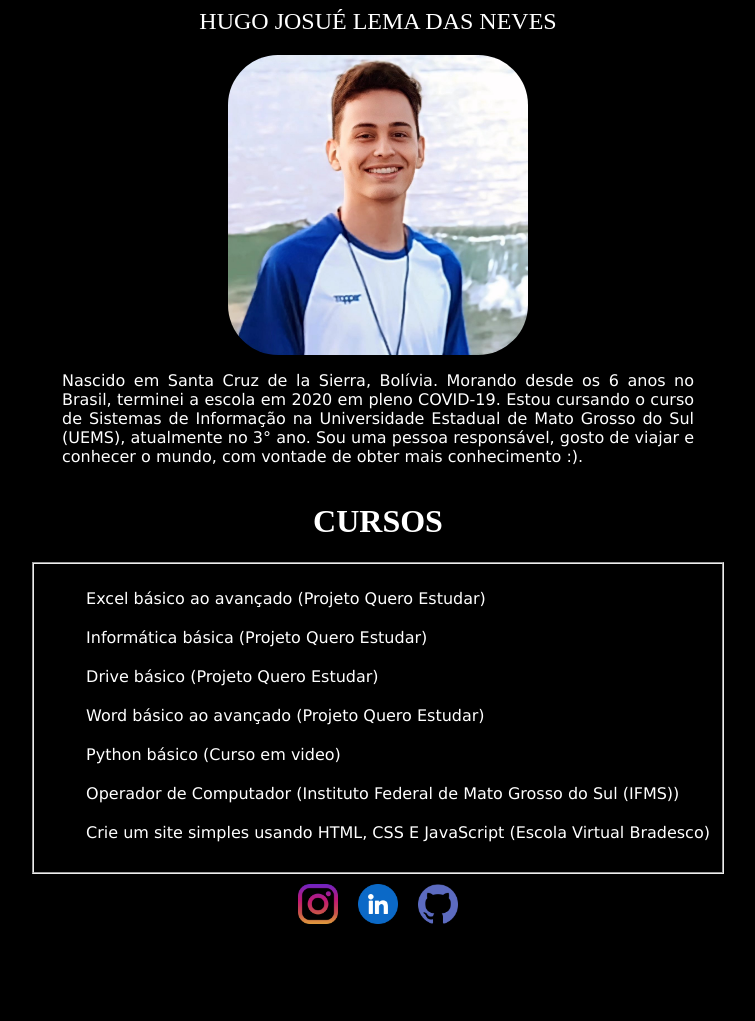
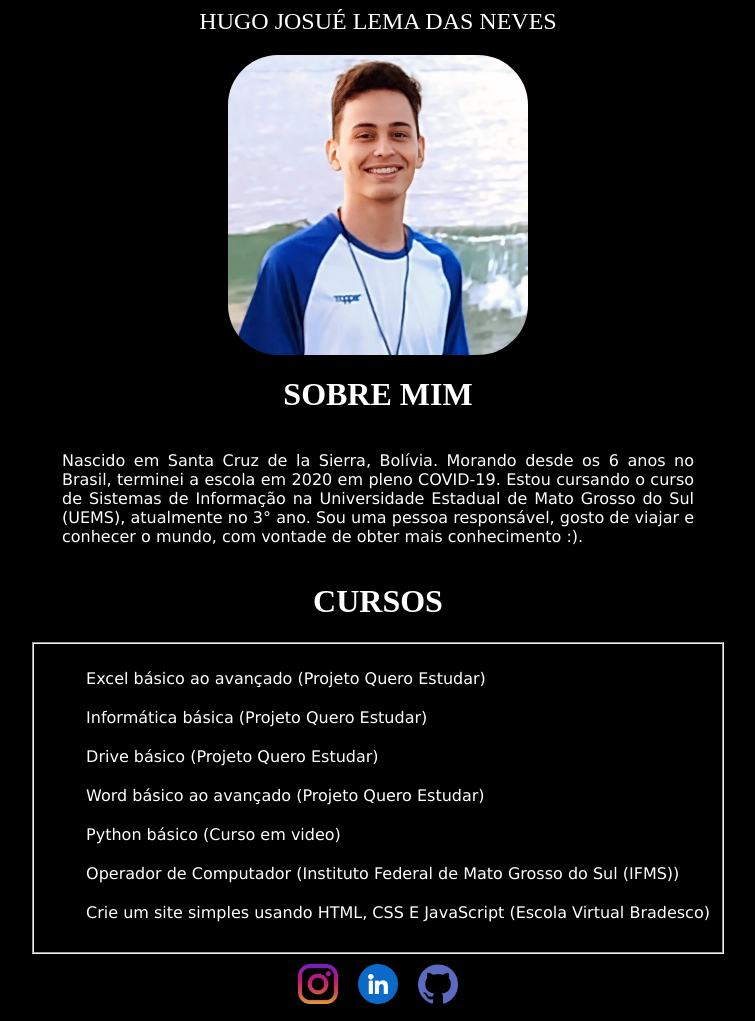
Before and after one commit to MusgoNato/MEU-SITE, a plain HTML site: page index.html in a window 1280 px wide. Shown: the whole page, without its empty margins (262-1017 px from the left). Before the commit the page ends 946 px from the top, so only its background shows below. Drawn offline with Linux system fonts and the light colour scheme.

Commit message:
Adição h1 Sobre mim

```diff
--- a/index.html
+++ b/index.html
@@ -14,6 +14,10 @@
         <!--Minha imagem carregada-->
         <div id="imagem_minha">
             <img src="IMGS/imagem_minha.jpg" alt="HUGOSTOSO">
+        </div>
+
+        <div id="Sobre">
+            <h1>SOBRE MIM</h1>
         </div>
 
         <div id="Sobre_mim">
--- a/style.css
+++ b/style.css
@@ -29,6 +29,12 @@ p{
 
 #imagem_minha img:hover{
     transform: scale(1.1);
+}
+
+#Sobre{
+    display: flex;
+    justify-content: center;
+    color: white;
 }
 
 #Sobre_mim{
```
